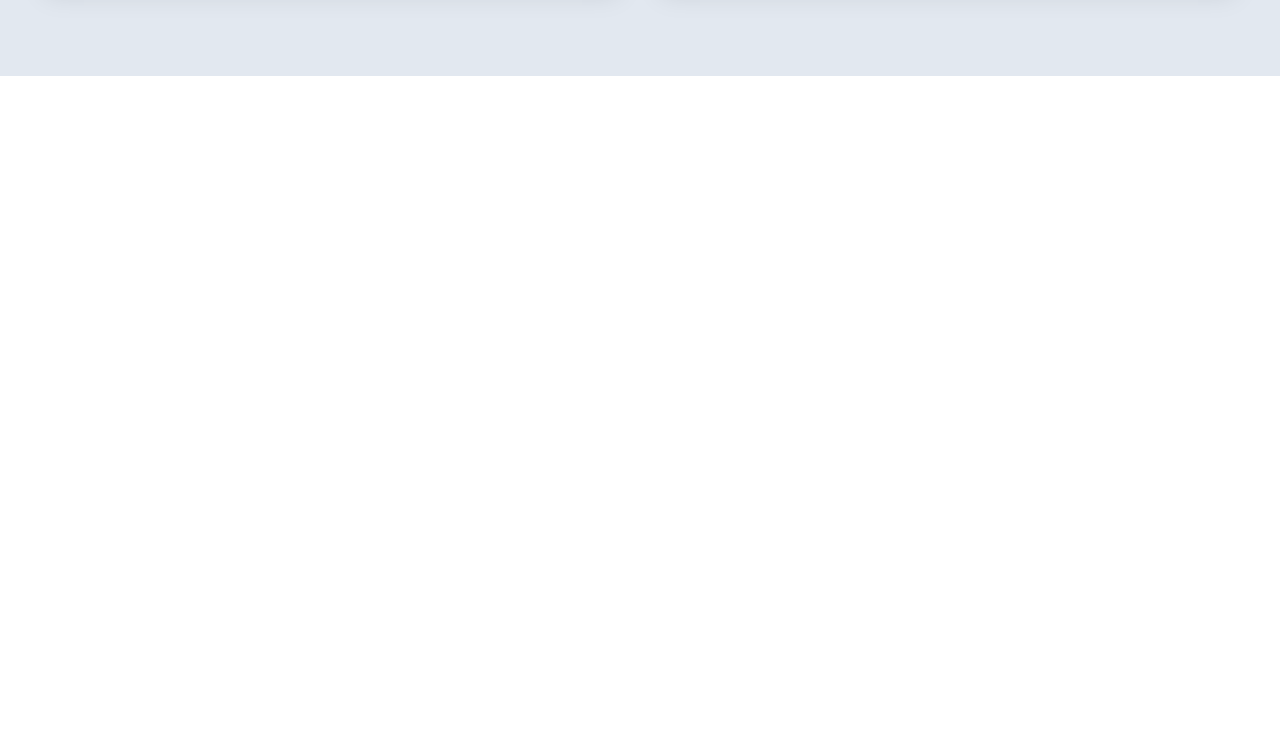
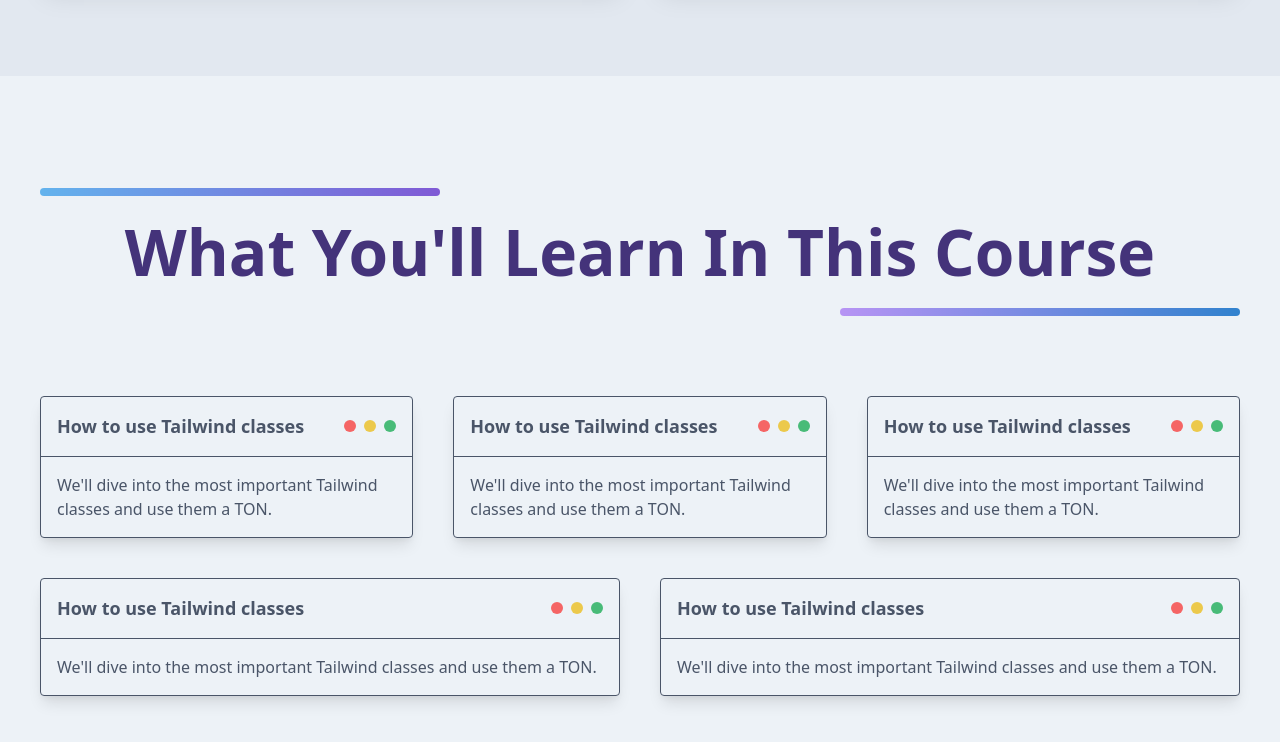
Before and after one commit to bishopTech/beginner-tailwind, a website built with Parcel: page src/index.html in a window 1280 px wide. Shown: the part 2835-3577 px from the top of the page. Before the commit the page ends 2911 px from the top, so only its background shows below. Built offline with nearby package versions, Linux system fonts and the light colour scheme.

Commit message:
completed what youll learn section

```diff
--- a/src/index.html
+++ b/src/index.html
@@ -194,9 +194,88 @@
 
     </div>
   </div>
-    <!-- === === === === === === === === === === === -->
-    <!-- what you'll learn -->
-    <!-- === === === === === === === === === === === -->
+  <!-- === === === === === === === === === === === -->
+  <!-- what you'll learn -->
+  <!-- === === === === === === === === === === === -->
+
+  <div id="learn" class="py-32 text-gray-700 bg-gray-200">
+    <div class="container px-10 mx-auto">
+
+      <!-- header -->
+      <div class="relative">
+        <h2 class="mb-24 text-4xl font-bold text-center text-purple-900 lg:text-6xl">What You'll Learn In This Course
+        </h2>
+        <div
+          class="absolute top-0 left-0 w-1/3 h-2 transform -translate-y-4 rounded bg-gradient-to-r from-blue-400 to-purple-600">
+        </div>
+        <div
+          class="absolute bottom-0 right-0 w-1/3 h-2 transform translate-y-4 rounded bg-gradient-to-r from-purple-400 to-blue-600">
+        </div>
+      </div>
+
+      <!-- grid area of things -->
+      <div class="grid-cols-6 gap-10 space-y-8 lg:grid lg:space-y-0">
+        <div class="col-span-2 border border-gray-700 rounded shadow-lg">
+          <div class="relative flex items-center justify-between p-4 border-b border-gray-700">
+            <h3 class="text-lg font-bold">How to use Tailwind classes</h3>
+            <div class="flex space-x-2">
+              <div class="w-3 h-3 bg-red-500 rounded-full"></div>
+              <div class="w-3 h-3 bg-yellow-500 rounded-full"></div>
+              <div class="w-3 h-3 bg-green-500 rounded-full"></div>
+            </div>
+          </div>
+          <p class="p-4">We'll dive into the most important Tailwind classes and use them a TON.</p>
+        </div>
+        <div class="col-span-2 border border-gray-700 rounded shadow-lg">
+          <div class="relative flex items-center justify-between p-4 border-b border-gray-700">
+            <h3 class="text-lg font-bold">How to use Tailwind classes</h3>
+            <div class="flex space-x-2">
+              <div class="w-3 h-3 bg-red-500 rounded-full"></div>
+              <div class="w-3 h-3 bg-yellow-500 rounded-full"></div>
+              <div class="w-3 h-3 bg-green-500 rounded-full"></div>
+            </div>
+          </div>
+          <p class="p-4">We'll dive into the most important Tailwind classes and use them a TON.</p>
+        </div>
+        <div class="col-span-2 border border-gray-700 rounded shadow-lg">
+          <div class="relative flex items-center justify-between p-4 border-b border-gray-700">
+            <h3 class="text-lg font-bold">How to use Tailwind classes</h3>
+            <div class="flex space-x-2">
+              <div class="w-3 h-3 bg-red-500 rounded-full"></div>
+              <div class="w-3 h-3 bg-yellow-500 rounded-full"></div>
+              <div class="w-3 h-3 bg-green-500 rounded-full"></div>
+            </div>
+          </div>
+          <p class="p-4">We'll dive into the most important Tailwind classes and use them a TON.</p>
+        </div>
+        <div class="col-span-3 border border-gray-700 rounded shadow-lg">
+          <div class="relative flex items-center justify-between p-4 border-b border-gray-700">
+            <h3 class="text-lg font-bold">How to use Tailwind classes</h3>
+            <div class="flex space-x-2">
+              <div class="w-3 h-3 bg-red-500 rounded-full"></div>
+              <div class="w-3 h-3 bg-yellow-500 rounded-full"></div>
+              <div class="w-3 h-3 bg-green-500 rounded-full"></div>
+            </div>
+          </div>
+          <p class="p-4">We'll dive into the most important Tailwind classes and use them a TON.</p>
+        </div>
+        <div class="col-span-3 border border-gray-700 rounded shadow-lg">
+          <div class="relative flex items-center justify-between p-4 border-b border-gray-700">
+            <h3 class="text-lg font-bold">How to use Tailwind classes</h3>
+            <div class="flex space-x-2">
+              <div class="w-3 h-3 bg-red-500 rounded-full"></div>
+              <div class="w-3 h-3 bg-yellow-500 rounded-full"></div>
+              <div class="w-3 h-3 bg-green-500 rounded-full"></div>
+            </div>
+          </div>
+          <p class="p-4">We'll dive into the most important Tailwind classes and use them a TON.</p>
+        </div>
+      </div>
+
+    </div>
+  </div>
+
+
 
     <!-- === === === === === === === === === === === -->
     <!-- what we'll build -->
```
